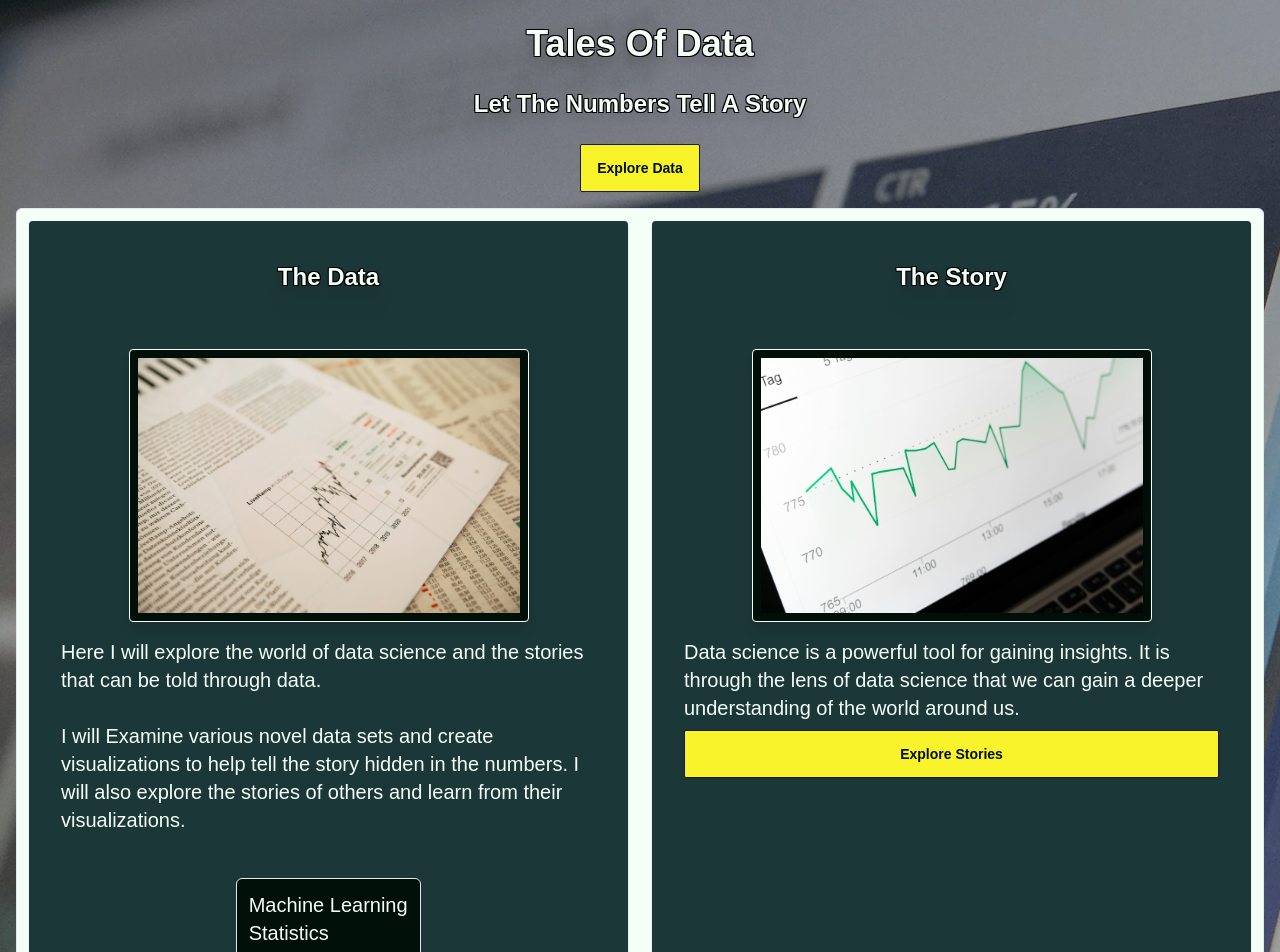
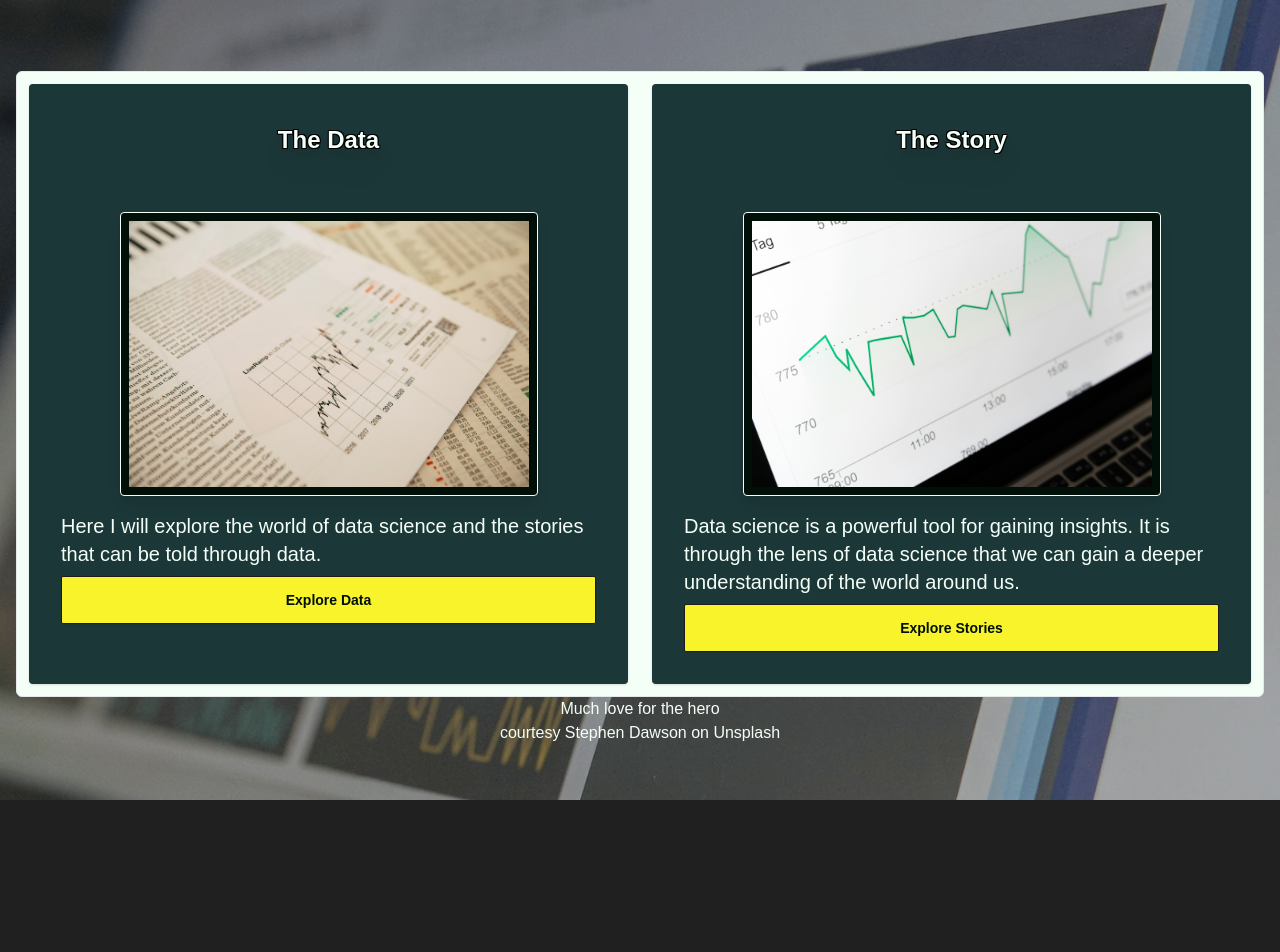
Before and after one commit to RW2023/viz, a Next.js app: page / in a window 1280 px wide. Shown: the top 952 px of the page. After the commit the page ends 800 px from the top, so only its background shows below. Built offline with nearby package versions, Linux system fonts and the light colour scheme.

Commit message:
add article image component

```diff
--- a/src/app/page.tsx
+++ b/src/app/page.tsx
@@ -3,45 +3,22 @@ import GridBox from '@/components/ui/GridBox';
 import LightHeading from '@/components/ui/LightHeading';
 import LightSubHeading from '@/components/ui/LightSubHeading';
 import Attribution from '@/components/ui/Attribution';
-import Image from 'next/image';
+import ArticleImage from '@/components/ui/ArticleImage';
+import SubHeading from '@/components/ui/SubHeading';
 
 const content1 = (
   <div className="flex flex-1 flex-col justify-center items-center text-left">
-    <Image
-      src={'/chart2.jpg'}
-      alt={'Data Visualizer'}
-      width={400}
-      height={400}
-      className="rounded bg-background p-2 shadow-lg border border-1 border-headline m-4"
-    />
+<ArticleImage src={'/chart2.jpg'} alt={'chart'} />
     <p>
       Here I will explore the world of data science and the stories that can be told through data.
     </p>
-    <br />
-    <p>
-      I will Examine various novel data sets and create visualizations to help
-      tell the story hidden in the numbers. I will also explore the stories of others and
-      learn from their visualizations.
-    </p>
-    <br />
- <ul className='border border-1 p-3 bg-background m-4 rounded-md'>
-  <li>Machine Learning</li>
-  <li>Statistics</li>
-  <li>Data Visualization</li>
-  <li>Google Colab</li>
- </ul>
+
   </div>
 );
 
 const content2 = (
   <div className="flex flex-1 flex-col justify-center items-center text-left">
-    <Image
-      src={'/chart.jpg'}
-      alt={'Data Visualizer'}
-      width={400}
-      height={400}
-      className="rounded bg-background p-2 shadow-lg border border-1 border-headline m-4"
-    />
+    <ArticleImage src={'/chart.jpg'} alt={'chart'} />
     <p>
       Data science is a powerful tool for gaining insights. It is through the
       lens of data science that we can gain a deeper understanding of the world
@@ -62,14 +39,6 @@ export default function Home() {
       <div className="hero-overlay bg-opacity-40"></div>
       <div className="hero-content text-center text-neutral-content">
         <div className="text-headline">
-          <LightHeading title="Tales of data" />
-          <LightSubHeading title="let the numbers tell a story" />
-          <button
-            type="submit"
-            className="btn bg-button text-buttonText hover:bg-buttonText hover:text-button hover:border-button"
-          >
-            Explore Data
-          </button>
           <div className="w-full">
             <GridBox
               heading1="The Data"
@@ -79,6 +48,14 @@ export default function Home() {
               buttonText1='Explore Data'
               buttonText2='Explore Stories'
             />
+            {/* <GridBox
+            heading1='Data Sets'
+            heading2='Data Stories'
+            content1={content1}
+            content2={content2}
+            buttonText1='Explore Data Sets'
+            buttonText2='Explore Data Stories'
+            /> */}
             <Attribution
               link="https://unsplash.com/@dawson2406?utm_content=creditCopyText&utm_medium=referral&utm_source=unsplash"
               artist="Stephen Dawson"
--- /dev/null
+++ b/src/components/ui/ArticleImage.tsx
@@ -0,0 +1,21 @@
+import { FC } from 'react';
+import Image from 'next/image';
+
+interface Props {
+    src: string;
+    alt: string;
+}
+
+const ArticleImage: FC<Props> = ({ src, alt }): JSX.Element => {
+  return (
+    <div className="rounded bg-background p-2 shadow-lg border border-1 border-headline m-4">
+      <Image
+        src={src}
+        alt={alt}
+        width={400}
+        height={400}
+      />
+    </div>
+  );
+};
+export default ArticleImage;
```
